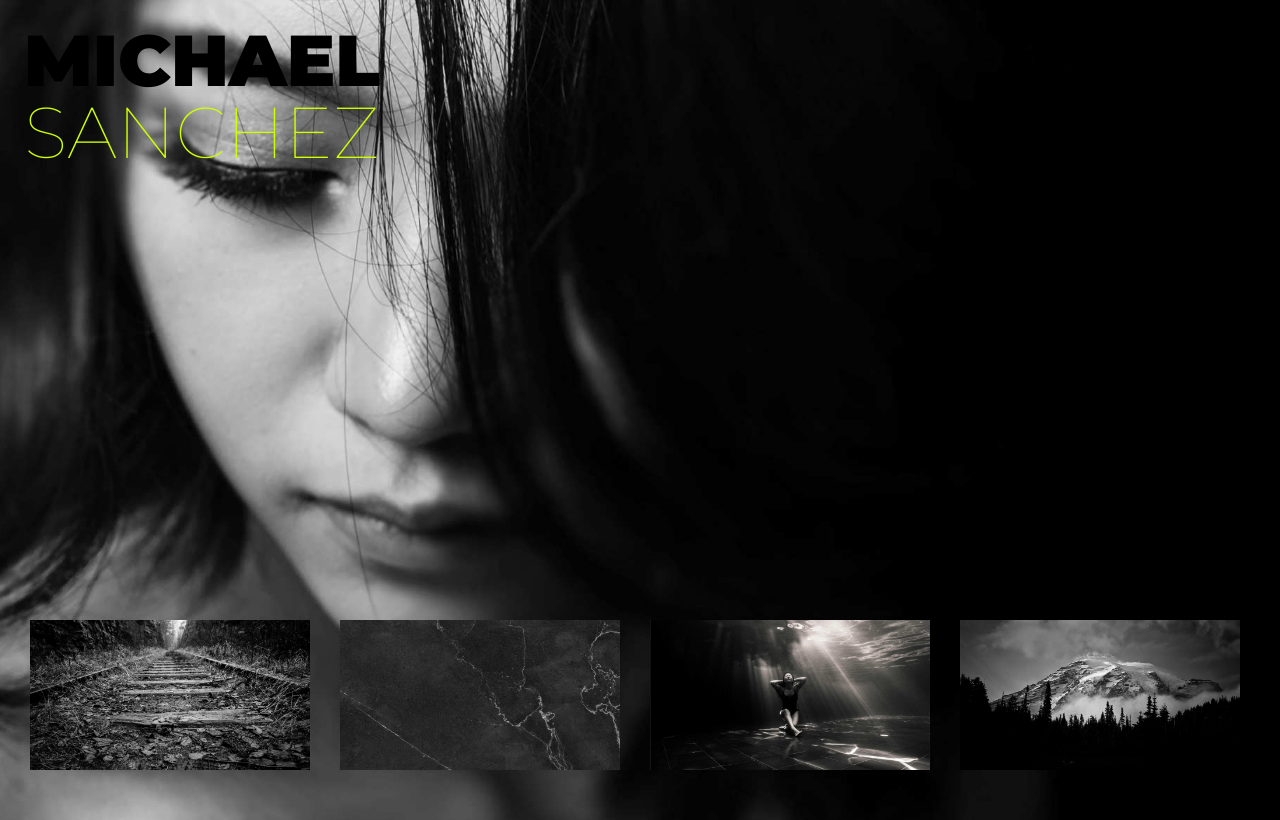
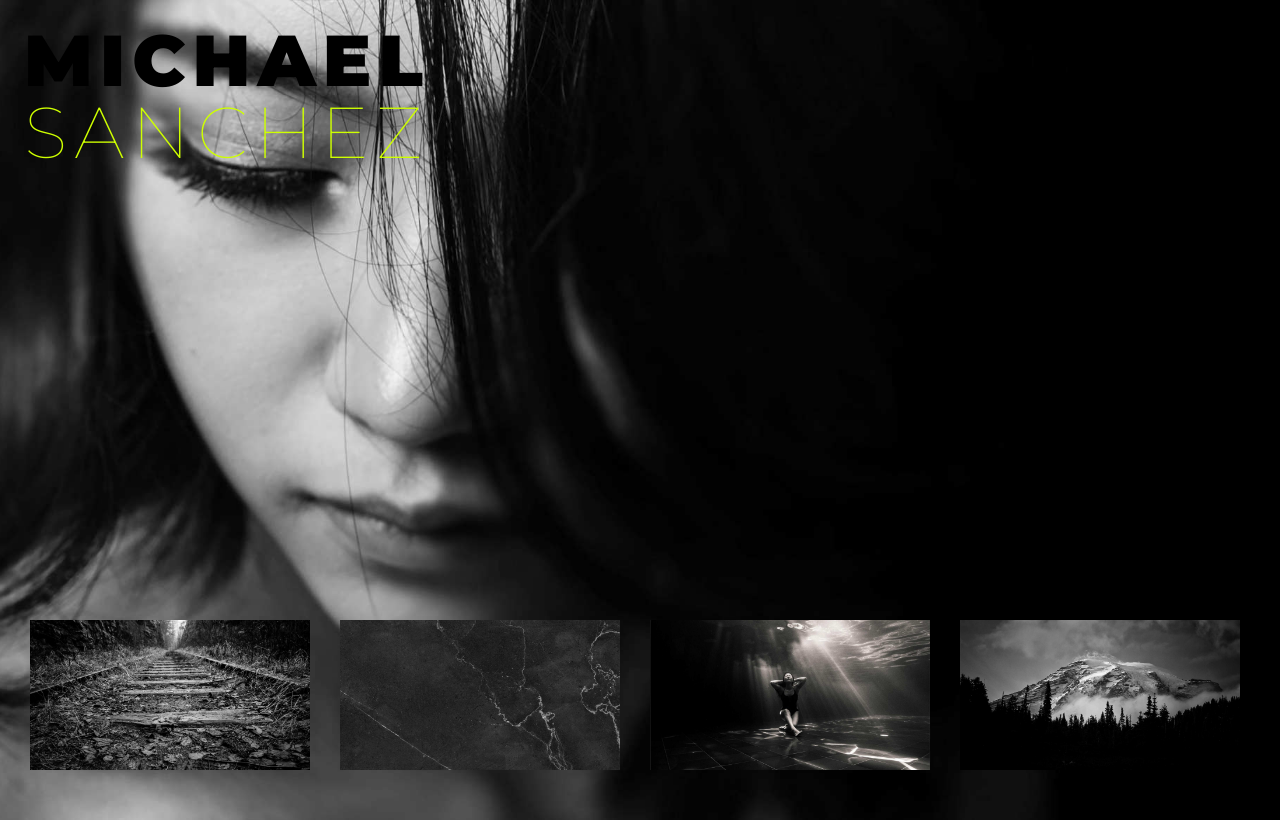
Before and after one commit to MickaelAustoni/ms-photographer, a Next.js app: page / in a window 1280 px wide. Shown: the top 820 px of the page. Built offline with nearby package versions, Linux system fonts and the light colour scheme.

Commit message:
refactor: style

```diff
--- a/src/app/page.tsx
+++ b/src/app/page.tsx
@@ -76,15 +76,16 @@ export default function Home() {
           left: getLeftFrom(index),
           width: IMAGE_WIDTH,
           height: IMAGE_HEIGHT,
-          zIndex: isSelected ? 0 : 1,
+          zIndex: isSelected ? 0 : 5,
           transform: `translate3d(${parallaxX}px, ${parallaxY}px, 0)`,
+          opacity: 1,
         },
         to: {
           bottom: isSelected ? 0 : IMAGE_GAP,
           width: isSelected ? width : IMAGE_WIDTH,
           height: isSelected ? height : IMAGE_HEIGHT,
           left: getLeftTo(index, selectedImage),
-          zIndex: isSelected ? 0 : 1,
+          zIndex: isSelected ? 0 : 5,
           transform: `translate3d(${parallaxX}px, ${parallaxY}px, 0)`,
         },
       };
@@ -101,7 +102,7 @@ export default function Home() {
 
   return (
     <main className={"overflow-hidden w-full h-full"}>
-      <h1 className={"z-20 absolute text-7xl left-6 top-6"}>
+      <h1 className={"z-20 absolute text-7xl left-6 top-6 tracking-widest select-none"}>
         MICHAEL
         <br />
         <span className={"text-primary font-thin"}>SANCHEZ</span>
```
